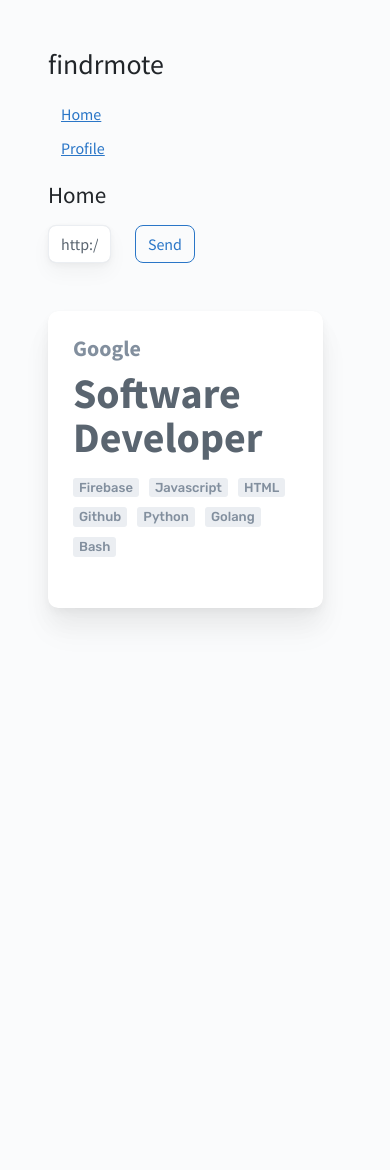
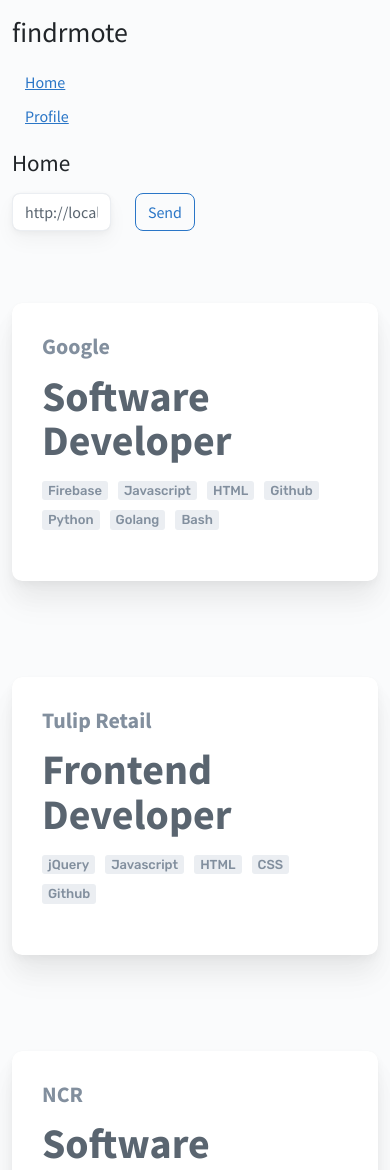
Before and after one commit to CIS-3750-Dream-Team/findrmote, a React (Create React App) app in the folder app/: page /home in a window 390 px wide. Shown: the top 1170 px of the page. Before the commit the page ends 844 px from the top, so only its background shows below. Built offline with nearby package versions, Linux system fonts and the light colour scheme.

Commit message:
COMMIT#3 - BuildJobCardComponent
props structure changes; created job container; added bootstrap container class to App; made cards responsive for ipads

```diff
--- a/app/src/js/App.js
+++ b/app/src/js/App.js
@@ -1,26 +1,33 @@
-import React from 'react';
-import {Route, Link, BrowserRouter as Router} from 'react-router-dom';
+import React from "react";
+import { Route, Link, BrowserRouter as Router } from "react-router-dom";
 
-import Home from './pages/Home';
-import Profile from './pages/Profile';
-import Components from './pages/Components';
-
+import Home from "./pages/Home";
+import Profile from "./pages/Profile";
+import Components from "./pages/Components";
 
 function App(props) {
 	return (
 		<Router>
-      <div className='App p-5'>
-        <h1> findrmote </h1>
+			<div className="App container">
+				<h1 className="my-3"> findrmote </h1>
 
-        <nav className='nav flex-column align-items-start w-25 my-3'>
-          <Link className='btn btn-link' to='/home'> Home </Link>
-          <Link className='btn btn-link' to='/profile'> Profile </Link>
+				<nav className="nav flex-column align-items-start w-25 my-3">
+					<Link className="btn btn-link" to="/home">
+						Home
+					</Link>
+					<Link className="btn btn-link" to="/profile">
+						Profile
+					</Link>
 				</nav>
 
-        <Route exact path='/home' render={_ => <Home />} />
-        <Route exact path='/profile' render={_ => <Profile />} />
+				<Route exact path="/home" render={(_) => <Home />} />
+				<Route exact path="/profile" render={(_) => <Profile />} />
 
-        <Route exact path='/components' render={_ => <Components />} />
+				<Route
+					exact
+					path="/components"
+					render={(_) => <Components />}
+				/>
 			</div>
 		</Router>
 	);
--- a/app/src/js/components/JobCard.js
+++ b/app/src/js/components/JobCard.js
@@ -4,27 +4,22 @@ import "../../scss/jobCard.scss";
 /**
  * @description The Job Card component with job title, company, job details.
  * @param {Object} props The properties sent to the component
- * @param {string} props.jobID the ID of the job that the card represents
+ * @param {Object} props.job_data the job data object
+ * @param {Object} props.job_data.job_id the job id
+ * @param {Object} props.job_data.company the company name
+ * @param {Object} props.job_data.job_title the job_title
+ * @param {Object} props.tags the tags
  * @returns {ReactElement} The Job Card component with job title, company, job details.
  */
-export default function JobCard({ jobID }) {
-	const techlist = [
-		"Firebase",
-		"Javascript",
-		"HTML",
-		"Github",
-		"Python",
-		"Golang",
-		"Bash",
-	];
+export default function JobCard({ job_data }) {
 	return (
 		<div className="card jobcard my-5 shdw-lg">
 			<div className="card-body jobcard--body">
-				<h5 className="jobcard--company">Google</h5>
+				<h5 className="jobcard--company">{job_data.company}</h5>
 				<h1 className="card-title jobcard--title">
-					Software Developer
+					{job_data.job_title}
 				</h1>
-				<TechnologyList techlist={techlist} />
+				<Tags tags={job_data.tags} />
 			</div>
 		</div>
 	);
@@ -33,14 +28,14 @@ export default function JobCard({ jobID }) {
 /**
  * @description Renders a list of technologies for the job
  * @param {Object} props The properties sent to the component
- * @param {string} props.techlist The list of technologies that needs to be displayed as tags
- * @returns {ReactElement} The Techlogoy List component with the technology tag.
+ * @param {string} props.tags The list of technologies that needs to be displayed as tags
+ * @returns {ReactElement} The Tags component with the technology tag.
  */
-function TechnologyList({ techlist }) {
+function Tags({ tags }) {
 	return (
-		<ul className="jobcard--techlist d-flex flex-row flex-wrap align-items-center">
-			{techlist.map((tech, i) => (
-				<li key={i}>{tech}</li>
+		<ul className="jobcard--tags d-flex flex-row flex-wrap align-items-center">
+			{tags.map((tag, i) => (
+				<li key={i}>{tag}</li>
 			))}
 		</ul>
 	);
--- a/app/src/js/pages/Home.js
+++ b/app/src/js/pages/Home.js
@@ -2,6 +2,48 @@ import React, { useState } from "react";
 import JobCard from "../components/JobCard";
 
 const API_URL = process.env.REACT_APP_API_URL;
+
+// delete after connecting to api later. backend api doesn't send proper job_data format yet
+const job_datas = [
+	{
+		job_id: "1234",
+		company: "Google",
+		job_title: "Software Developer",
+		tags: [
+			"Firebase",
+			"Javascript",
+			"HTML",
+			"Github",
+			"Python",
+			"Golang",
+			"Bash",
+		],
+	},
+	{
+		job_id: "5678",
+		company: "Tulip Retail",
+		job_title: "Frontend Developer",
+		tags: ["jQuery", "Javascript", "HTML", "CSS", "Github"],
+	},
+	{
+		job_id: "9888",
+		company: "NCR",
+		job_title: "Software Developer",
+		tags: ["Java", "Github", "HTML", "Unit Testing", "Git"],
+	},
+	{
+		job_id: "9995",
+		company: "The Cooperators",
+		job_title: "Fullstack Developer",
+		tags: ["CSS", "Javascript", "Github", "HTML", "Git", "Kafka", "Python"],
+	},
+	{
+		job_id: "9699",
+		company: "Mozilla",
+		job_title: "Quality Assurance",
+		tags: ["Github", "Javascript"],
+	},
+];
 
 function Home(props) {
 	const [apiURL, setURL] = useState(API_URL);
@@ -42,7 +84,18 @@ function Home(props) {
 					Send
 				</button>
 			</div>
-			<JobCard />
+
+			{/* JobCard Container: Renders Four jobs in each row */}
+			<div className="row my-4">
+				{job_datas.map((job_data) => (
+					<div
+						className="col-12 col-md-4 col-xl-3"
+						key={job_data.job_id}
+					>
+						<JobCard job_data={job_data} />
+					</div>
+				))}
+			</div>
 		</div>
 	);
 }
--- a/app/src/scss/jobCard.scss
+++ b/app/src/scss/jobCard.scss
@@ -6,16 +6,15 @@
 @import "./main";
 
 .jobcard {
-	width: 17.188rem;
+	min-width: 17.188rem;
 	border: none !important;
 	border-radius: 10px !important;
 
 	&--body {
-		padding: 30px 25px !important;
+		padding: 30px !important;
 	}
 
 	&--company {
-		line-height: 70%;
 		font-weight: 700;
 		font-size: 22px;
 		color: $text0;
@@ -30,7 +29,7 @@
 		margin: 14px 0px !important;
 	}
 
-	&--techlist {
+	&--tags {
 		padding: 0;
 		& li {
 			list-style: none;
@@ -47,3 +46,15 @@
 		}
 	}
 }
+
+// Media Queries: For iPad and ipad Mini
+@media only screen and (device-width: 768px) {
+	.jobcard {
+		&--title {
+			font-size: 28px;
+		}
+		&--company {
+			font-size: 18px;
+		}
+	}
+}
```
Lines whose indentation alone changed are shown as unchanged.
